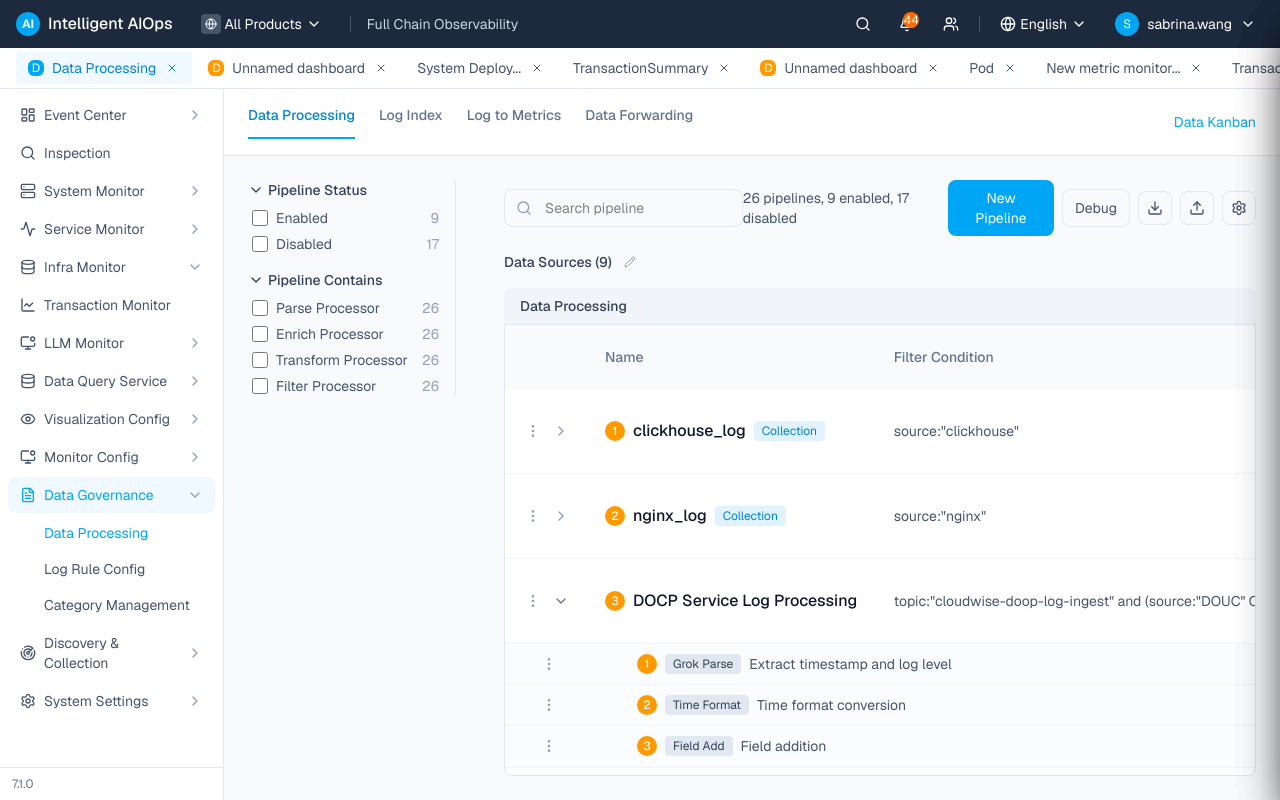
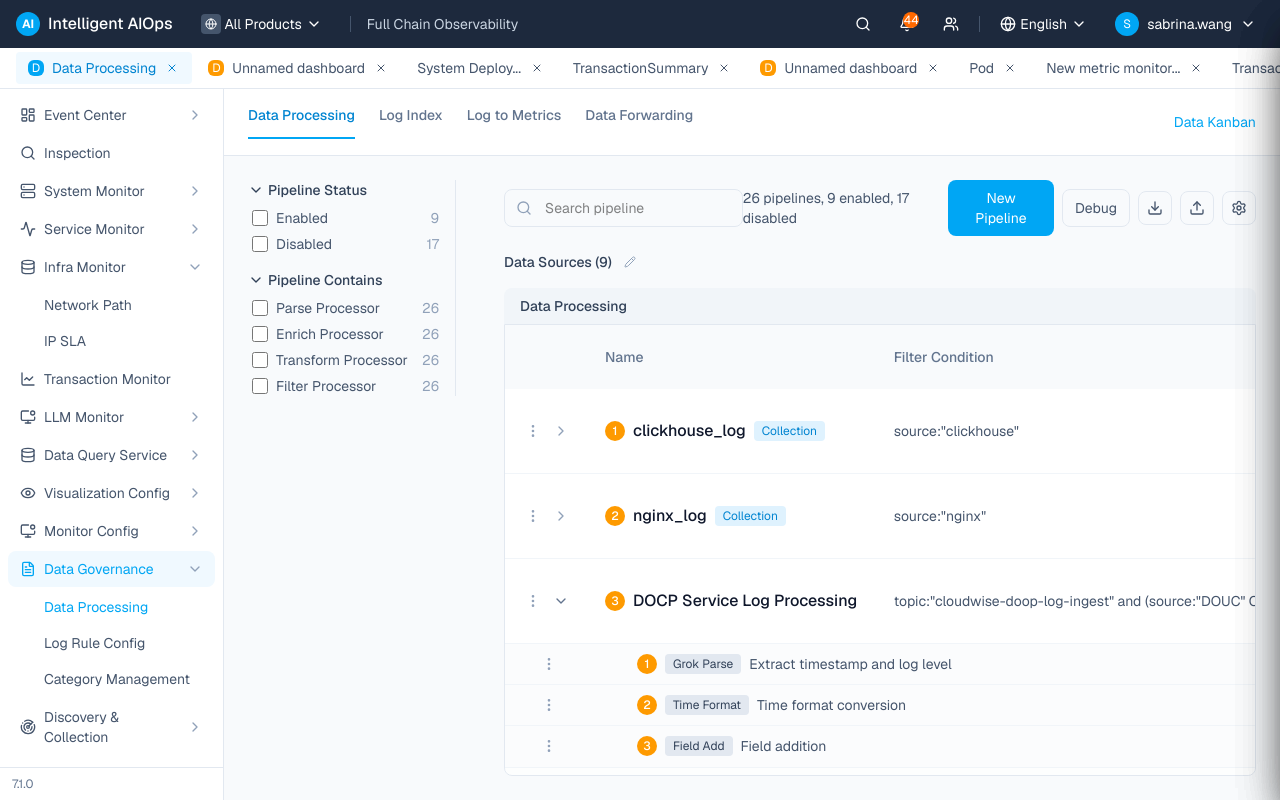
Before and after one commit to sabrina97606/netpath, a Next.js app: page / in a window 1280 px wide. Both pictures are taken after a click on the button "Infra Monitor". Built offline with nearby package versions, Linux system fonts and the light colour scheme.

Commit message:
Link Pipeline sidebar to Network Path and IP SLA pages

```diff
--- a/components/sidebar.tsx
+++ b/components/sidebar.tsx
@@ -1,6 +1,7 @@
 "use client"
 
 import { useState } from "react"
+import Link from "next/link"
 import {
   ChevronDown,
   ChevronRight,
@@ -70,19 +71,22 @@ function NavItem({
 interface SubNavItemProps {
   label: string
   active?: boolean
+  href?: string
 }
 
-function SubNavItem({ label, active }: SubNavItemProps) {
-  return (
-    <button
-      className={cn(
-        "w-full text-left pl-9 pr-3 py-2 text-sm transition-colors",
-        active ? "text-sky-500" : "text-slate-600 hover:bg-slate-100"
-      )}
-    >
-      {label}
-    </button>
+function SubNavItem({ label, active, href }: SubNavItemProps) {
+  const className = cn(
+    "block w-full text-left pl-9 pr-3 py-2 text-sm transition-colors",
+    active ? "text-sky-500" : "text-slate-600 hover:bg-slate-100"
   )
+  if (href) {
+    return (
+      <Link href={href} className={className} aria-current={active ? "page" : undefined}>
+        {label}
+      </Link>
+    )
+  }
+  return <button className={className}>{label}</button>
 }
 
 export function Sidebar() {
@@ -132,7 +136,12 @@ export function Sidebar() {
             hasChildren
             expanded={expandedItems.infraMonitor}
             onToggle={() => toggleItem("infraMonitor")}
-          />
+          >
+            <div className="mt-0.5">
+              <SubNavItem label="Network Path" href="/network-path" />
+              <SubNavItem label="IP SLA" href="/ip-sla" />
+            </div>
+          </NavItem>
           <NavItem
             icon={<LineChart className="h-4 w-4" />}
             label={t.transactionMonitor}
@@ -174,7 +183,7 @@ export function Sidebar() {
             onToggle={() => toggleItem("dataGovernance")}
           >
             <div className="mt-0.5">
-              <SubNavItem label={translations[language].tabs.dataProcessing} active />
+              <SubNavItem label={translations[language].tabs.dataProcessing} href="/" active />
               <SubNavItem label={t.logRuleConfig} />
               <SubNavItem label={t.categoryManagement} />
             </div>
```
